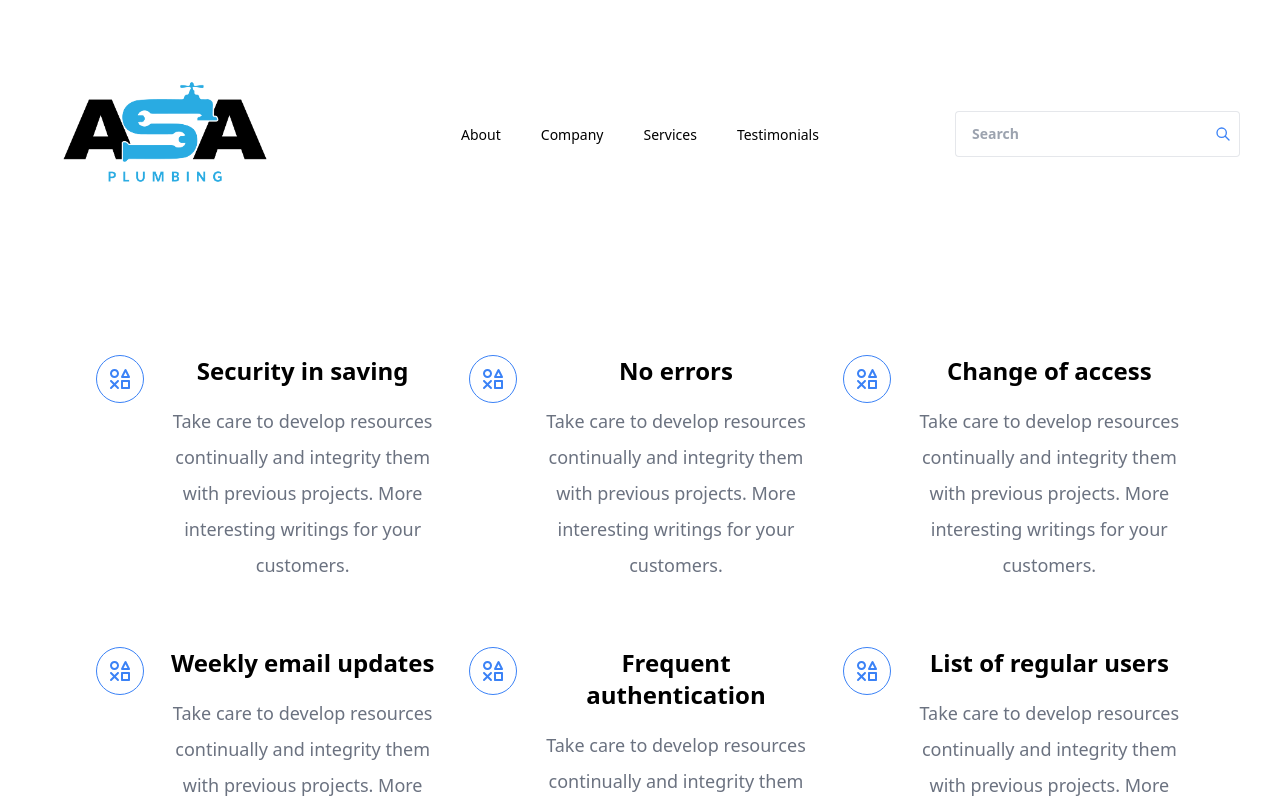
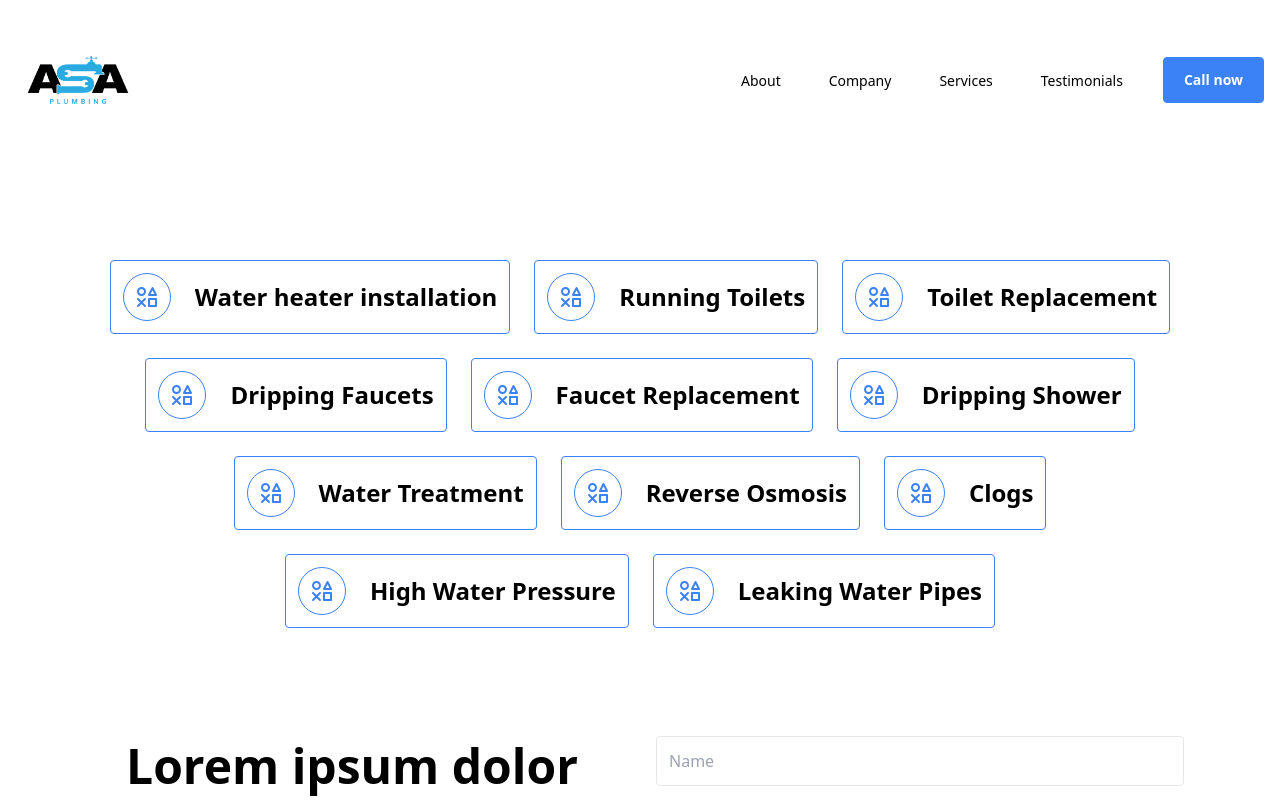
Before and after one commit to idssolutions/asaplumbing, a Next.js app: page / in a window 1280 px wide. Shown: the top 800 px of the page. Built offline with nearby package versions, Linux system fonts and the light colour scheme.

Commit message:
Update services to be simpler

```diff
--- a/components/Contact.tsx
+++ b/components/Contact.tsx
@@ -53,7 +53,7 @@ export default function Contact() {
                 defaultValue={""}
               />
               <button className="block px-5 py-3 text-sm font-semibold text-white transition duration-200 bg-blue-500 border border-blue-500 rounded hover:bg-blue-600 hover:border-blue-600">
-                Action
+                Submit
               </button>
             </form>
           </div>
--- a/components/Footer.tsx
+++ b/components/Footer.tsx
@@ -10,7 +10,7 @@ export default function Footer() {
         >
           <img
             className="h-8"
-            src="plain-assets/logos/plain-blue.svg"
+            src="/logo.png"
             alt
             width="auto"
           />
@@ -58,7 +58,7 @@ export default function Footer() {
       <div className="mt-12 mb-8 border-b" />
       <div className="container px-4 mx-auto">
         <p className="text-sm text-center text-gray-500">
-          All rights reserved. © Plain Inc.
+          All rights reserved. © ASA Plumbing Inc.
         </p>
       </div>
     </footer>
--- a/components/Nav.tsx
+++ b/components/Nav.tsx
@@ -3,10 +3,16 @@ import Image from "next/image";
 
 export default function Nav() {
   return (
-    <nav className="relative px-10 py-8 bg-transparent">
+    <nav className="py-8 bg-transparent">
+      <div className="container px-4 mx-auto">
         <div className="flex items-center justify-between">
           <a className="text-2xl leading-none text-gray-600" href="#">
-          <Image src="/logo.png" alt="ASA Plumbing" width={250} height={200} />{" "}
+            <img
+              className="h-24"
+              src="/logo.png"
+              alt
+              width="auto"
+            />
           </a>
           <div className="lg:hidden">
             <button className="block text-blue-500 navbar-burger hover:text-blue-700 focus:outline-none">
@@ -21,7 +27,7 @@ export default function Nav() {
               </svg>
             </button>
           </div>
-        <ul className="absolute hidden transform -translate-x-1/2 -translate-y-1/2 top-1/2 left-1/2 lg:flex lg:items-center lg:w-auto lg:space-x-10">
+          <ul className="items-center hidden w-auto ml-auto mr-10 space-x-12 lg:flex">
             <li>
               <a className="text-sm font-medium hover:text-blue-700" href="#">
                 About
@@ -43,27 +49,12 @@ export default function Nav() {
               </a>
             </li>
           </ul>
-        <div className="hidden lg:flex">
-          <input
-            className="inline-block px-4 py-3 text-sm font-semibold border border-r-0 rounded-l"
-            placeholder="Search"
-          />
-          <button className="px-2 border border-l-0 rounded-r">
-            <svg
-              className="w-4 h-4 text-blue-500"
-              xmlns="http://www.w3.org/2000/svg"
-              fill="none"
-              viewBox="0 0 24 24"
-              stroke="currentColor"
+          <a
+            className="block px-5 py-3 text-sm font-semibold text-white transition duration-200 bg-blue-500 border border-blue-500 rounded hover:bg-blue-600 hover:border-blue-600"
+            href="#"
           >
-              <path
-                strokeLinecap="round"
-                strokeLinejoin="round"
-                strokeWidth={2}
-                d="M21 21l-6-6m2-5a7 7 0 11-14 0 7 7 0 0114 0z"
-              />
-            </svg>
-          </button>
+            Call now
+          </a>
         </div>
       </div>
       <div className="fixed top-0 bottom-0 left-0 z-50 hidden w-5/6 max-w-sm navbar-menu">
@@ -71,12 +62,12 @@ export default function Nav() {
         <nav className="relative flex flex-col w-full h-full px-6 py-6 overflow-y-auto bg-white border-r">
           <div className="flex items-center mb-12">
             <a className="mr-auto text-2xl font-semibold leading-none" href="#">
-              <Image
+              <img
+                className="h-8"
                 src="/logo.png"
-                alt="ASA Plumbing"
-                width={250}
-                height={200}
-              />{" "}
+                alt
+                width="auto"
+              />
             </a>
             <button className="navbar-close">
               <svg
@@ -132,6 +123,14 @@ export default function Nav() {
             </ul>
           </div>
           <div className="mt-auto">
+            <div className="pt-6">
+              <a
+                className="block px-5 py-3 mb-3 text-sm font-semibold text-center text-white transition duration-200 bg-blue-500 border border-blue-500 rounded hover:bg-blue-600 hover:border-blue-600"
+                href="#"
+              >
+                Call now
+              </a>
+            </div>
             <p className="mt-6 mb-4 text-sm text-center text-gray-500">
               <span>© 2022 All rights reserved.</span>
             </p>
--- a/components/Services.tsx
+++ b/components/Services.tsx
@@ -1,13 +1,9 @@
 import React from "react";
 
 export default function Services() {
-  return (
-    <section className="py-20">
-      <div className="container px-4 mx-auto">
-        <div className="flex flex-wrap -mx-4 -mb-16">
-          <div className="w-full px-4 mb-16 md:w-1/2 lg:w-1/3">
-            <div className="flex">
-              <span className="mr-6">
+  const services = [
+    {
+      icon: (
         <svg
           className="text-blue-500"
           width={48}
@@ -22,22 +18,13 @@ export default function Services() {
           />
           <circle cx={24} cy={24} r="23.5" stroke="currentColor" />
         </svg>
-              </span>
-              <div>
-                <h3 className="mb-4 text-xl font-bold md:text-2xl font-heading">
-                  Security in saving
-                </h3>
-                <p className="text-lg leading-loose text-gray-500 md:text-lg md:leading-loose">
-                  Take care to develop resources continually and integrity them
-                  with previous projects. More interesting writings for your
-                  customers.
-                </p>
-              </div>
-            </div>
-          </div>
-          <div className="w-full px-4 mb-16 md:w-1/2 lg:w-1/3">
-            <div className="flex">
-              <span className="mr-6">
+      ),
+      heading: "Water heater installation",
+      content:
+        "Take care to develop resources continually and integrity them with previous projects. More interesting writings for your customers.",
+    },
+    {
+      icon: (
         <svg
           className="text-blue-500"
           width={48}
@@ -52,22 +39,13 @@ export default function Services() {
           />
           <circle cx={24} cy={24} r="23.5" stroke="currentColor" />
         </svg>
-              </span>
-              <div>
-                <h3 className="mb-4 text-xl font-bold md:text-2xl font-heading">
-                  No errors
-                </h3>
-                <p className="text-lg leading-loose text-gray-500 md:text-lg md:leading-loose">
-                  Take care to develop resources continually and integrity them
-                  with previous projects. More interesting writings for your
-                  customers.
-                </p>
-              </div>
-            </div>
-          </div>
-          <div className="w-full px-4 mb-16 md:w-1/2 lg:w-1/3">
-            <div className="flex">
-              <span className="mr-6">
+      ),
+      heading: "Running Toilets",
+      content:
+        "Take care to develop resources continually and integrity them with previous projects. More interesting writings for your customers.",
+    },
+    {
+      icon: (
         <svg
           className="text-blue-500"
           width={48}
@@ -82,22 +60,13 @@ export default function Services() {
           />
           <circle cx={24} cy={24} r="23.5" stroke="currentColor" />
         </svg>
-              </span>
-              <div>
-                <h3 className="mb-4 text-xl font-bold md:text-2xl font-heading">
-                  Change of access
-                </h3>
-                <p className="text-lg leading-loose text-gray-500 md:text-lg md:leading-loose">
-                  Take care to develop resources continually and integrity them
-                  with previous projects. More interesting writings for your
-                  customers.
-                </p>
-              </div>
-            </div>
-          </div>
-          <div className="w-full px-4 mb-16 md:w-1/2 lg:w-1/3">
-            <div className="flex">
-              <span className="mr-6">
+      ),
+      heading: "Toilet Replacement",
+      content:
+        "Take care to develop resources continually and integrity them with previous projects. More interesting writings for your customers.",
+    },
+    {
+      icon: (
         <svg
           className="text-blue-500"
           width={48}
@@ -112,22 +81,13 @@ export default function Services() {
           />
           <circle cx={24} cy={24} r="23.5" stroke="currentColor" />
         </svg>
-              </span>
-              <div>
-                <h3 className="mb-4 text-xl font-bold md:text-2xl font-heading">
-                  Weekly email updates
-                </h3>
-                <p className="text-lg leading-loose text-gray-500 md:text-lg md:leading-loose">
-                  Take care to develop resources continually and integrity them
-                  with previous projects. More interesting writings for your
-                  customers.
-                </p>
-              </div>
-            </div>
-          </div>
-          <div className="w-full px-4 mb-16 md:w-1/2 lg:w-1/3">
-            <div className="flex">
-              <span className="mr-6">
+      ),
+      heading: "Dripping Faucets",
+      content:
+        "Take care to develop resources continually and integrity them with previous projects. More interesting writings for your customers.",
+    },
+    {
+      icon: (
         <svg
           className="text-blue-500"
           width={48}
@@ -142,22 +102,13 @@ export default function Services() {
           />
           <circle cx={24} cy={24} r="23.5" stroke="currentColor" />
         </svg>
-              </span>
-              <div>
-                <h3 className="mb-4 text-xl font-bold md:text-2xl font-heading">
-                  Frequent authentication
-                </h3>
-                <p className="text-lg leading-loose text-gray-500 md:text-lg md:leading-loose">
-                  Take care to develop resources continually and integrity them
-                  with previous projects. More interesting writings for your
-                  customers.
-                </p>
-              </div>
-            </div>
-          </div>
-          <div className="w-full px-4 mb-16 md:w-1/2 lg:w-1/3">
-            <div className="flex">
-              <span className="mr-6">
+      ),
+      heading: "Faucet Replacement",
+      content:
+        "Take care to develop resources continually and integrity them with previous projects. More interesting writings for your customers.",
+    },
+    {
+      icon: (
         <svg
           className="text-blue-500"
           width={48}
@@ -172,19 +123,136 @@ export default function Services() {
           />
           <circle cx={24} cy={24} r="23.5" stroke="currentColor" />
         </svg>
-              </span>
-              <div>
-                <h3 className="mb-4 text-xl font-bold md:text-2xl font-heading">
-                  List of regular users
+      ),
+      heading: "Dripping Shower",
+      content:
+        "Take care to develop resources continually and integrity them with previous projects. More interesting writings for your customers.",
+    },
+    {
+      icon: (
+        <svg
+          className="text-blue-500"
+          width={48}
+          height={48}
+          viewBox="0 0 48 48"
+          fill="none"
+          xmlns="http://www.w3.org/2000/svg"
+        >
+          <path
+            d="M25.6 22.9C25.7 23 25.8 23 26 23H33C33.6 23 34 22.6 34 22C34 21.8 34 21.7 33.9 21.6L30.4 14.6C30.1 14.1 29.5 13.9 29 14.2C28.9 14.3 28.7 14.4 28.6 14.6L25.1 21.6C24.9 22 25.1 22.6 25.6 22.9ZM29.5 17.2L31.4 21H27.6L29.5 17.2ZM18.5 14C16 14 14 16 14 18.5C14 21 16 23 18.5 23C21 23 23 21 23 18.5C23 16 21 14 18.5 14ZM18.5 21C17.1 21 16 19.9 16 18.5C16 17.1 17.1 16 18.5 16C19.9 16 21 17.1 21 18.5C21 19.9 19.9 21 18.5 21ZM22.7 25.3C22.3 24.9 21.7 24.9 21.3 25.3L18.5 28.1L15.7 25.3C15.3 24.9 14.7 24.9 14.3 25.3C13.9 25.7 13.9 26.3 14.3 26.7L17.1 29.5L14.3 32.3C13.9 32.7 13.9 33.3 14.3 33.7C14.7 34.1 15.3 34.1 15.7 33.7L18.5 30.9L21.3 33.7C21.7 34.1 22.3 34.1 22.7 33.7C23.1 33.3 23.1 32.7 22.7 32.3L19.9 29.5L22.7 26.7C23.1 26.3 23.1 25.7 22.7 25.3ZM33 25H26C25.4 25 25 25.4 25 26V33C25 33.6 25.4 34 26 34H33C33.6 34 34 33.6 34 33V26C34 25.4 33.6 25 33 25ZM32 32H27V27H32V32Z"
+            fill="currentColor"
+          />
+          <circle cx={24} cy={24} r="23.5" stroke="currentColor" />
+        </svg>
+      ),
+      heading: "Water Treatment",
+      content:
+        "Take care to develop resources continually and integrity them with previous projects. More interesting writings for your customers.",
+    },
+    {
+      icon: (
+        <svg
+          className="text-blue-500"
+          width={48}
+          height={48}
+          viewBox="0 0 48 48"
+          fill="none"
+          xmlns="http://www.w3.org/2000/svg"
+        >
+          <path
+            d="M25.6 22.9C25.7 23 25.8 23 26 23H33C33.6 23 34 22.6 34 22C34 21.8 34 21.7 33.9 21.6L30.4 14.6C30.1 14.1 29.5 13.9 29 14.2C28.9 14.3 28.7 14.4 28.6 14.6L25.1 21.6C24.9 22 25.1 22.6 25.6 22.9ZM29.5 17.2L31.4 21H27.6L29.5 17.2ZM18.5 14C16 14 14 16 14 18.5C14 21 16 23 18.5 23C21 23 23 21 23 18.5C23 16 21 14 18.5 14ZM18.5 21C17.1 21 16 19.9 16 18.5C16 17.1 17.1 16 18.5 16C19.9 16 21 17.1 21 18.5C21 19.9 19.9 21 18.5 21ZM22.7 25.3C22.3 24.9 21.7 24.9 21.3 25.3L18.5 28.1L15.7 25.3C15.3 24.9 14.7 24.9 14.3 25.3C13.9 25.7 13.9 26.3 14.3 26.7L17.1 29.5L14.3 32.3C13.9 32.7 13.9 33.3 14.3 33.7C14.7 34.1 15.3 34.1 15.7 33.7L18.5 30.9L21.3 33.7C21.7 34.1 22.3 34.1 22.7 33.7C23.1 33.3 23.1 32.7 22.7 32.3L19.9 29.5L22.7 26.7C23.1 26.3 23.1 25.7 22.7 25.3ZM33 25H26C25.4 25 25 25.4 25 26V33C25 33.6 25.4 34 26 34H33C33.6 34 34 33.6 34 33V26C34 25.4 33.6 25 33 25ZM32 32H27V27H32V32Z"
+            fill="currentColor"
+          />
+          <circle cx={24} cy={24} r="23.5" stroke="currentColor" />
+        </svg>
+      ),
+      heading: "Reverse Osmosis",
+      content:
+        "Take care to develop resources continually and integrity them with previous projects. More interesting writings for your customers.",
+    },
+    {
+      icon: (
+        <svg
+          className="text-blue-500"
+          width={48}
+          height={48}
+          viewBox="0 0 48 48"
+          fill="none"
+          xmlns="http://www.w3.org/2000/svg"
+        >
+          <path
+            d="M25.6 22.9C25.7 23 25.8 23 26 23H33C33.6 23 34 22.6 34 22C34 21.8 34 21.7 33.9 21.6L30.4 14.6C30.1 14.1 29.5 13.9 29 14.2C28.9 14.3 28.7 14.4 28.6 14.6L25.1 21.6C24.9 22 25.1 22.6 25.6 22.9ZM29.5 17.2L31.4 21H27.6L29.5 17.2ZM18.5 14C16 14 14 16 14 18.5C14 21 16 23 18.5 23C21 23 23 21 23 18.5C23 16 21 14 18.5 14ZM18.5 21C17.1 21 16 19.9 16 18.5C16 17.1 17.1 16 18.5 16C19.9 16 21 17.1 21 18.5C21 19.9 19.9 21 18.5 21ZM22.7 25.3C22.3 24.9 21.7 24.9 21.3 25.3L18.5 28.1L15.7 25.3C15.3 24.9 14.7 24.9 14.3 25.3C13.9 25.7 13.9 26.3 14.3 26.7L17.1 29.5L14.3 32.3C13.9 32.7 13.9 33.3 14.3 33.7C14.7 34.1 15.3 34.1 15.7 33.7L18.5 30.9L21.3 33.7C21.7 34.1 22.3 34.1 22.7 33.7C23.1 33.3 23.1 32.7 22.7 32.3L19.9 29.5L22.7 26.7C23.1 26.3 23.1 25.7 22.7 25.3ZM33 25H26C25.4 25 25 25.4 25 26V33C25 33.6 25.4 34 26 34H33C33.6 34 34 33.6 34 33V26C34 25.4 33.6 25 33 25ZM32 32H27V27H32V32Z"
+            fill="currentColor"
+          />
+          <circle cx={24} cy={24} r="23.5" stroke="currentColor" />
+        </svg>
+      ),
+      heading: "Clogs",
+      content:
+        "Take care to develop resources continually and integrity them with previous projects. More interesting writings for your customers.",
+    },
+    {
+      icon: (
+        <svg
+          className="text-blue-500"
+          width={48}
+          height={48}
+          viewBox="0 0 48 48"
+          fill="none"
+          xmlns="http://www.w3.org/2000/svg"
+        >
+          <path
+            d="M25.6 22.9C25.7 23 25.8 23 26 23H33C33.6 23 34 22.6 34 22C34 21.8 34 21.7 33.9 21.6L30.4 14.6C30.1 14.1 29.5 13.9 29 14.2C28.9 14.3 28.7 14.4 28.6 14.6L25.1 21.6C24.9 22 25.1 22.6 25.6 22.9ZM29.5 17.2L31.4 21H27.6L29.5 17.2ZM18.5 14C16 14 14 16 14 18.5C14 21 16 23 18.5 23C21 23 23 21 23 18.5C23 16 21 14 18.5 14ZM18.5 21C17.1 21 16 19.9 16 18.5C16 17.1 17.1 16 18.5 16C19.9 16 21 17.1 21 18.5C21 19.9 19.9 21 18.5 21ZM22.7 25.3C22.3 24.9 21.7 24.9 21.3 25.3L18.5 28.1L15.7 25.3C15.3 24.9 14.7 24.9 14.3 25.3C13.9 25.7 13.9 26.3 14.3 26.7L17.1 29.5L14.3 32.3C13.9 32.7 13.9 33.3 14.3 33.7C14.7 34.1 15.3 34.1 15.7 33.7L18.5 30.9L21.3 33.7C21.7 34.1 22.3 34.1 22.7 33.7C23.1 33.3 23.1 32.7 22.7 32.3L19.9 29.5L22.7 26.7C23.1 26.3 23.1 25.7 22.7 25.3ZM33 25H26C25.4 25 25 25.4 25 26V33C25 33.6 25.4 34 26 34H33C33.6 34 34 33.6 34 33V26C34 25.4 33.6 25 33 25ZM32 32H27V27H32V32Z"
+            fill="currentColor"
+          />
+          <circle cx={24} cy={24} r="23.5" stroke="currentColor" />
+        </svg>
+      ),
+      heading: "High Water Pressure",
+      content:
+        "Take care to develop resources continually and integrity them with previous projects. More interesting writings for your customers.",
+    },
+    {
+      icon: (
+        <svg
+          className="text-blue-500"
+          width={48}
+          height={48}
+          viewBox="0 0 48 48"
+          fill="none"
+          xmlns="http://www.w3.org/2000/svg"
+        >
+          <path
+            d="M25.6 22.9C25.7 23 25.8 23 26 23H33C33.6 23 34 22.6 34 22C34 21.8 34 21.7 33.9 21.6L30.4 14.6C30.1 14.1 29.5 13.9 29 14.2C28.9 14.3 28.7 14.4 28.6 14.6L25.1 21.6C24.9 22 25.1 22.6 25.6 22.9ZM29.5 17.2L31.4 21H27.6L29.5 17.2ZM18.5 14C16 14 14 16 14 18.5C14 21 16 23 18.5 23C21 23 23 21 23 18.5C23 16 21 14 18.5 14ZM18.5 21C17.1 21 16 19.9 16 18.5C16 17.1 17.1 16 18.5 16C19.9 16 21 17.1 21 18.5C21 19.9 19.9 21 18.5 21ZM22.7 25.3C22.3 24.9 21.7 24.9 21.3 25.3L18.5 28.1L15.7 25.3C15.3 24.9 14.7 24.9 14.3 25.3C13.9 25.7 13.9 26.3 14.3 26.7L17.1 29.5L14.3 32.3C13.9 32.7 13.9 33.3 14.3 33.7C14.7 34.1 15.3 34.1 15.7 33.7L18.5 30.9L21.3 33.7C21.7 34.1 22.3 34.1 22.7 33.7C23.1 33.3 23.1 32.7 22.7 32.3L19.9 29.5L22.7 26.7C23.1 26.3 23.1 25.7 22.7 25.3ZM33 25H26C25.4 25 25 25.4 25 26V33C25 33.6 25.4 34 26 34H33C33.6 34 34 33.6 34 33V26C34 25.4 33.6 25 33 25ZM32 32H27V27H32V32Z"
+            fill="currentColor"
+          />
+          <circle cx={24} cy={24} r="23.5" stroke="currentColor" />
+        </svg>
+      ),
+      heading: "Leaking Water Pipes",
+      content:
+        "Take care to develop resources continually and integrity them with previous projects. More interesting writings for your customers.",
+    },
+  ];
+  return (
+    <section className="py-20">
+      <div className="container px-4 mx-auto">
+        <div className="flex flex-wrap justify-center -mx-4 -mb-16">
+          {services.map(({ icon, heading, content }) => (
+            <div className="flex items-center justify-center m-3 border border-blue-500 rounded xs:w-full sm:w-full md:w-auto lg:w-auto xl:w-auto ">
+              <div className="flex items-center justify-center">
+                <span className="m-3">{icon}</span>
+                <div className="m-3">
+                  <h3 className="text-xl font-bold md:text-2xl font-heading">
+                    {heading}
                   </h3>
-                <p className="text-lg leading-loose text-gray-500 md:text-lg md:leading-loose">
-                  Take care to develop resources continually and integrity them
-                  with previous projects. More interesting writings for your
-                  customers.
-                </p>
+                  {/* <p className="text-lg leading-loose text-gray-500 md:text-lg md:leading-loose">
+                    {content}
+                  </p> */}
                 </div>
               </div>
             </div>
+          ))}
         </div>
       </div>
     </section>
```
Also changed, not shown: 2 other files (tests, documents, lock files or other folders). Lines whose indentation alone changed are shown as unchanged.
